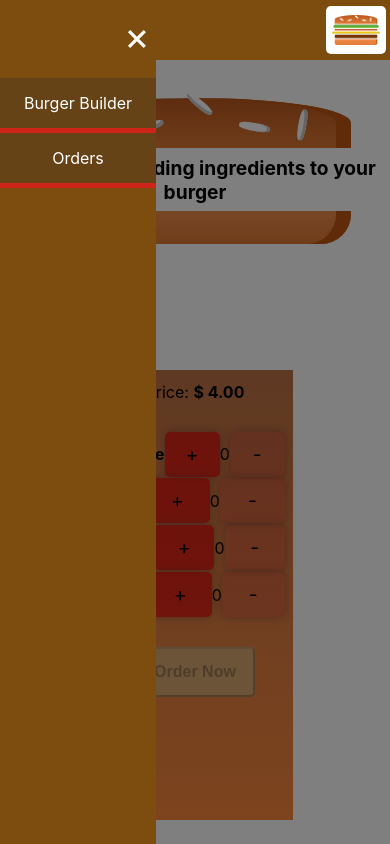
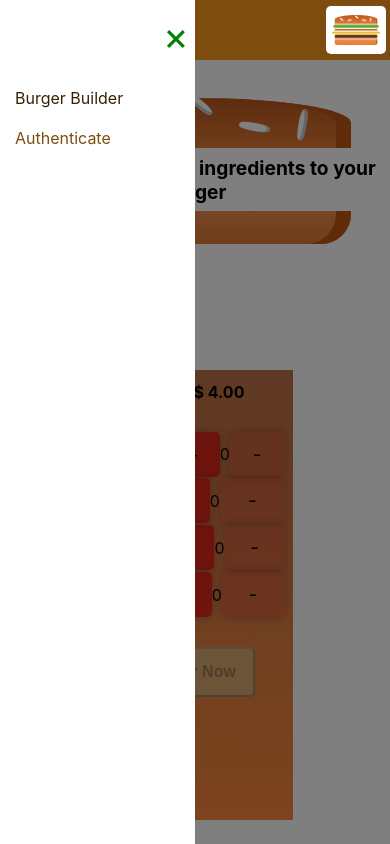
Before and after one commit to Burhan-Rashid/burger-builder, a React (Create React App) app: page / in a window 390 px wide. Both pictures are taken after a click on the element 29 px from the left and 30 px from the top of the page. Built offline with nearby package versions, Linux system fonts and the light colour scheme.

Commit message:
Added NavLink with functionality in sidebar

```diff
--- a/src/components/Sidebar/Sidebar.css
+++ b/src/components/Sidebar/Sidebar.css
@@ -3,30 +3,31 @@
   top: 0;
   left: 0;
   height: 100%;
-  width: 40%;
+  width: 50%;
   display: flex;
   flex-direction: column;
   align-items: center;
   z-index: 700;
-  background-color: rgba(124, 77, 14);
-  color: white;
+  background-color: white;
+  color: rgba(124, 77, 14);
   padding-top: 20px;
   transition: transform 0.3s ease-out;
 }
 
-.sidebar p {
-  background-color: rgba(88, 63, 30, 0.616);
-  height: 50px;
+.link_mobile {
+  height: 40px;
   width: 100%;
-  border-bottom: 5px solid rgba(245, 26, 26, 0.74);
   display: flex;
   align-items: center;
-  justify-content: center;
+  justify-content: flex-start;
+  padding-left: 30px;
+  color: rgba(124, 77, 14);
+  text-decoration: none;
 }
-.sidebar p:hover {
-  cursor: pointer;
-  background-color: rgba(88, 63, 30, 0.9);
+.link_active {
+  color: rgb(56, 34, 5);
 }
+
 .sidebar__icon {
   align-self: flex-end;
   margin-bottom: 20px;
--- a/src/components/Sidebar/Sidebar.js
+++ b/src/components/Sidebar/Sidebar.js
@@ -1,9 +1,10 @@
 import React from 'react'
 import { BiX } from 'react-icons/bi'
+import { NavLink } from 'react-router-dom'
 import Backdrop from '../Backdrop/Backdrop'
 import "./Sidebar.css"
 
-function Sidebar({ show, setShow }) {
+function Sidebar({ show, setShow, isAuthenticated }) {
     // let classNames = ["sidebar", "Close"];
     // if (show) {
     //     classNames = ["sidebar", "Open"];
@@ -13,9 +14,19 @@ function Sidebar({ show, setShow }) {
         <React.Fragment>
             <Backdrop setShow={setShow} />
             <div className="sidebar">
-                {show ? <BiX className="sidebar__icon" size={38} color="white" onClick={() => setShow(false)} /> : null}
-                <p>Burger Builder</p>
-                <p>Orders</p>
+                {show ? <BiX className="sidebar__icon" size={38} color="green" onClick={() => setShow(false)} /> : null}
+                {/* <p>Burger Builder</p>
+                <p>Orders</p> */}
+                <NavLink className="link_mobile" activeClassName="link_active" exact to="/" >Burger Builder</NavLink>
+
+                {!isAuthenticated ?
+                    <NavLink className="link_mobile" activeClassName="link_active" to="/auth" >Authenticate</NavLink>
+                    :
+                    <>
+                        <NavLink className="link_mobile" activeClassName="link_active" to="/orders" >Orders</NavLink>
+                        <NavLink className="link_mobile" activeClassName="link_active" to="/logout" >Logout</NavLink>
+                    </>
+                }
             </div>
         </React.Fragment>
     )
```
